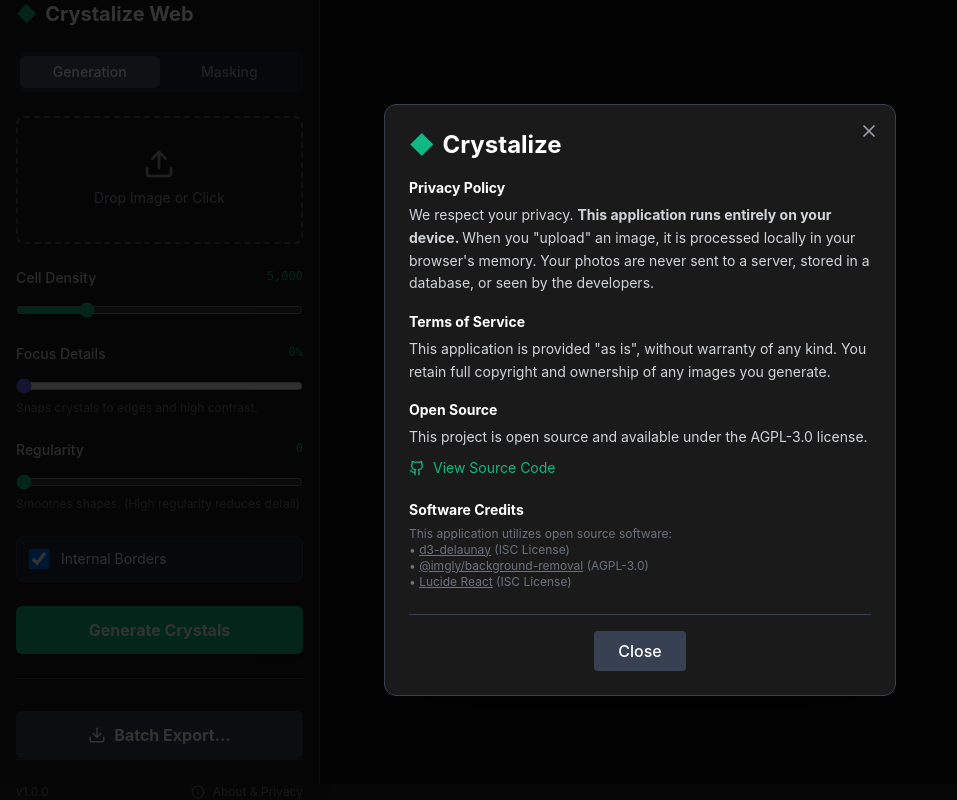
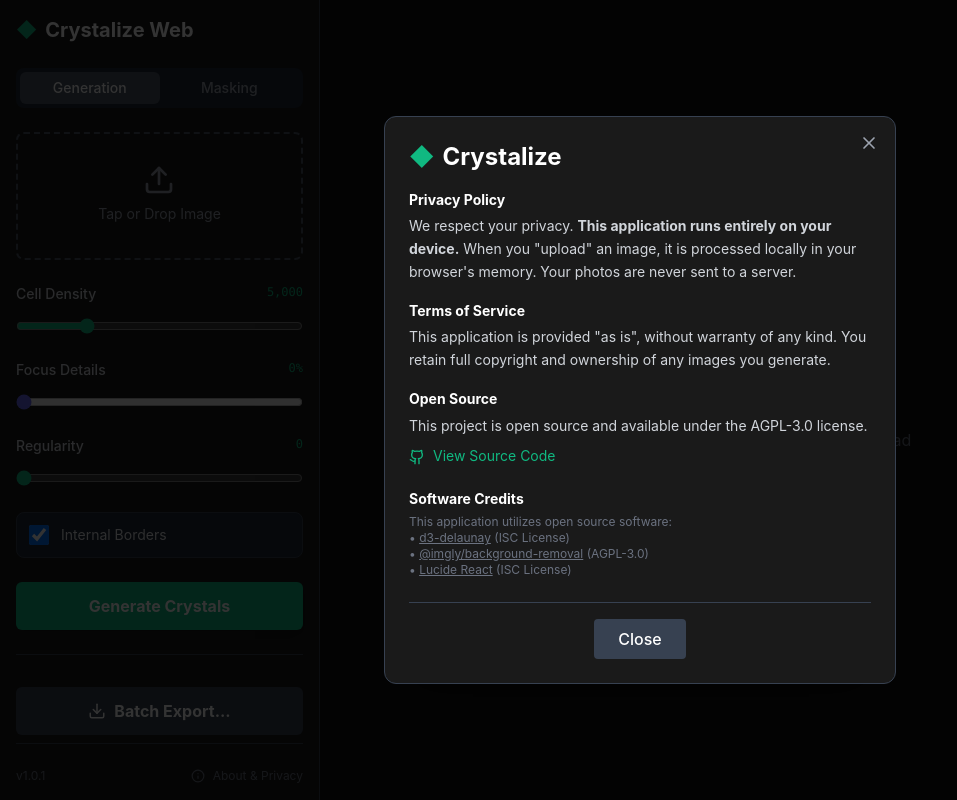
Before and after one commit to beanz-y/voronoi, a React (Vite) app in the folder crystalize-web/: page / in a window 1280 px wide. Both pictures are taken after a click on the button "About & Privacy". Shown: the whole page, without its empty margins (0-957 px from the left). Built offline with nearby package versions, Linux system fonts and the light colour scheme.

Commit message:
mobile qol updates
tap to upload
scrolling side bar

```diff
--- a/crystalize-web/src/App.jsx
+++ b/crystalize-web/src/App.jsx
@@ -1,7 +1,8 @@
 import React, { useState, useRef, useEffect, useCallback } from 'react';
 import {
     Upload, Image as ImageIcon, Eraser, Brush, Eye,
-  Sparkles, Download, X, RotateCcw, Undo, Redo, Trash2, Menu, Info, Github
+    Sparkles, Download, X, RotateCcw, Undo, Redo, Trash2, Menu,
+    Info, Github
 } from 'lucide-react';
 import { generateVoronoiPoints, renderCrystalLayer } from './lib/crystalizer';
 import { renderComposite } from './lib/compositor';
@@ -16,13 +17,13 @@ function App() {
   const [activeTab, setActiveTab] = useState('crystals');
   const [isAnalyzing, setIsAnalyzing] = useState(false);
   const [isSidebarOpen, setIsSidebarOpen] = useState(false);
-  const [showAboutModal, setShowAboutModal] = useState(false)
 
   // Settings
   const [showBorders, setShowBorders] = useState(true);
   const [viewOriginal, setViewOriginal] = useState(false);
   const [relaxation, setRelaxation] = useState(0);
   const [detailBias, setDetailBias] = useState(0);
+  const [showAboutModal, setShowAboutModal] = useState(false);
 
   // Masking
   const [currentTool, setCurrentTool] = useState('brush');
@@ -56,6 +57,9 @@ function App() {
   const isDrawing = useRef(false);
   const lastMousePos = useRef({ x: 0, y: 0 });
   const historyStack = useRef([]);
+
+  // NEW: Ref for File Input (to trigger from canvas)
+  const fileInputRef = useRef(null);
 
   // Touch Refs
   const lastTouchDistance = useRef(null);
@@ -95,7 +99,7 @@ function App() {
     };
   }, [historyIndex]);
 
-  // --- Logic & Helpers (Abbreviated) ---
+  // --- Logic & Helpers ---
   const saveHistorySnapshot = () => {
     if (!maskLayerRef.current) return;
     const ctx = maskLayerRef.current.getContext('2d');
@@ -284,7 +288,6 @@ function App() {
     return { x: cssX * scaleX, y: cssY * scaleY };
   };
 
-  // --- UPDATED: Pointer Events (Removed !viewOriginal Check) ---
   const onPointerDown = (e) => {
     if (e.pointerType === 'touch') return;
 
@@ -293,7 +296,6 @@ function App() {
       lastMousePos.current = { x: e.clientX, y: e.clientY };
       return;
     }
-    // FIX: Allow painting even if viewOriginal is true (removed !viewOriginal)
     if (e.button === 0 && activeTab === 'masking') {
       isDrawing.current = true;
       const { x, y } = getPointerPos(e.clientX, e.clientY);
@@ -312,7 +314,6 @@ function App() {
       lastMousePos.current = { x: e.clientX, y: e.clientY };
       return;
     }
-    // FIX: Allow painting even if viewOriginal is true (removed !viewOriginal)
     if (isDrawing.current && activeTab === 'masking') {
       const { x, y } = getPointerPos(e.clientX, e.clientY);
       paint(x, y);
@@ -331,7 +332,6 @@ function App() {
         const t = e.touches[0];
         lastMousePos.current = { x: t.clientX, y: t.clientY };
 
-      // FIX: Allow painting even if viewOriginal is true
         const shouldPaint = activeTab === 'masking' && !isSpaceHeld;
 
         if (shouldPaint) {
@@ -401,7 +401,6 @@ function App() {
     triggerRender();
   };
 
-  // FIX: Allow 'none' cursor (brush) even if viewOriginal is true
   const getCursor = () => {
     if (isPanning || isSpaceHeld) return 'cursor-grab active:cursor-grabbing';
     if (activeTab === 'masking') return 'cursor-none';
@@ -410,62 +409,24 @@ function App() {
 
   return (
     <div className="flex flex-col md:flex-row h-[100dvh] w-full bg-bg text-white overflow-hidden" onDrop={onDrop} onDragOver={onDragOver}>
-      {/* --- ABOUT / LEGAL MODAL --- */}
+
+      {/* ABOUT MODAL */}
       {showAboutModal && (
         <div className="fixed inset-0 z-[120] bg-black/80 flex items-center justify-center p-4">
             <div className="bg-panel border border-gray-700 rounded-xl p-6 w-full max-w-lg shadow-2xl relative overflow-y-auto max-h-[90vh]">
                 <button onClick={() => setShowAboutModal(false)} className="absolute top-4 right-4 text-gray-400 hover:text-white"><X size={20} /></button>
-
                 <h2 className="text-2xl font-bold mb-4 flex items-center gap-2"><span className="text-accent">◆</span> Crystalize</h2>
-
                 <div className="space-y-4 text-sm text-gray-300 leading-relaxed">
-              <section>
-                <h3 className="text-white font-bold mb-1">Privacy Policy</h3>
-                <p>
-                  We respect your privacy. <strong>This application runs entirely on your device. </strong>
-                  When you "upload" an image, it is processed locally in your browser's memory.
-                  Your photos are never sent to a server, stored in a database, or seen by the developers.
-                </p>
-              </section>
-
-              <section>
-                <h3 className="text-white font-bold mb-1">Terms of Service</h3>
-                <p>
-                  This application is provided "as is", without warranty of any kind.
-                  You retain full copyright and ownership of any images you generate.
-                </p>
-              </section>
-
+                    <section><h3 className="text-white font-bold mb-1">Privacy Policy</h3><p>We respect your privacy. <strong>This application runs entirely on your device.</strong> When you "upload" an image, it is processed locally in your browser's memory. Your photos are never sent to a server.</p></section>
+                    <section><h3 className="text-white font-bold mb-1">Terms of Service</h3><p>This application is provided "as is", without warranty of any kind. You retain full copyright and ownership of any images you generate.</p></section>
                     <section>
                         <h3 className="text-white font-bold mb-1">Open Source</h3>
-                <p>
-                  This project is open source and available under the AGPL-3.0 license.
-                </p>
-                <a
-                  href="https://github.com/beanz-y/voronoi"
-                  target="_blank"
-                  rel="noreferrer"
-                  className="inline-flex items-center gap-2 mt-2 text-accent hover:text-white transition"
-                >
-                  <Github size={16} />
-                  <span>View Source Code</span>
-                </a>
+                        <p>This project is open source and available under the AGPL-3.0 license.</p>
+                        <a href="hhttps://github.com/beanz-y/voronoi" target="_blank" rel="noreferrer" className="inline-flex items-center gap-2 mt-2 text-accent hover:text-white transition"><Github size={16} /><span>View Source Code</span></a>
                     </section>
-
-              <section>
-                <h3 className="text-white font-bold mb-1">Software Credits</h3>
-                <p className="text-xs text-gray-500">
-                  This application utilizes open source software:<br />
-                  • <a href="https://github.com/d3/d3-delaunay" target="_blank" rel="noreferrer" className="underline hover:text-accent">d3-delaunay</a> (ISC License)<br />
-                  • <a href="https://github.com/imgly/background-removal-js" target="_blank" rel="noreferrer" className="underline hover:text-accent">@imgly/background-removal</a> (AGPL-3.0)<br />
-                  • <a href="https://lucide.dev/license" target="_blank" rel="noreferrer" className="underline hover:text-accent">Lucide React</a> (ISC License)
-                </p>
-              </section>
+                    <section><h3 className="text-white font-bold mb-1">Software Credits</h3><p className="text-xs text-gray-500">This application utilizes open source software:<br/>• <a href="https://github.com/d3/d3-delaunay" target="_blank" rel="noreferrer" className="underline hover:text-accent">d3-delaunay</a> (ISC License)<br/>• <a href="https://github.com/imgly/background-removal-js" target="_blank" rel="noreferrer" className="underline hover:text-accent">@imgly/background-removal</a> (AGPL-3.0)<br/>• <a href="https://lucide.dev/license" target="_blank" rel="noreferrer" className="underline hover:text-accent">Lucide React</a> (ISC License)</p></section>
                 </div>
-
-            <div className="mt-6 pt-4 border-t border-gray-700 text-center">
-              <button onClick={() => setShowAboutModal(false)} className="px-6 py-2 bg-gray-700 hover:bg-gray-600 rounded text-white font-medium transition">Close</button>
-            </div>
+                <div className="mt-6 pt-4 border-t border-gray-700 text-center"><button onClick={() => setShowAboutModal(false)} className="px-6 py-2 bg-gray-700 hover:bg-gray-600 rounded text-white font-medium transition">Close</button></div>
             </div>
         </div>
       )}
@@ -477,24 +438,21 @@ function App() {
                 <button onClick={() => setShowExportModal(false)} className="absolute top-4 right-4 text-gray-400 hover:text-white"><X size={20} /></button>
                 <h2 className="text-xl font-bold mb-4">Batch Export</h2>
                 <div className="mb-4 space-y-3">
-              <div>
-                <label className="block text-xs font-bold text-gray-400 mb-1">Export Scale</label>
-                <div className="flex gap-2">{[1, 2, 4, 8].map(scale => (<button key={scale} onClick={() => setExportScale(scale)} className={`flex-1 py-2 rounded border font-bold text-sm transition ${exportScale === scale ? 'bg-accent border-accent text-white' : 'bg-gray-800 border-gray-700 text-gray-400 hover:bg-gray-700'}`}>{scale}x</button>))}</div>
-              </div>
+                    <div><label className="block text-xs font-bold text-gray-400 mb-1">Export Scale</label><div className="flex gap-2">{[1, 2, 4, 8].map(scale => (<button key={scale} onClick={() => setExportScale(scale)} className={`flex-1 py-2 rounded border font-bold text-sm transition ${exportScale === scale ? 'bg-accent border-accent text-white' : 'bg-gray-800 border-gray-700 text-gray-400 hover:bg-gray-700'}`}>{scale}x</button>))}</div></div>
                     <div><label className="block text-xs font-bold text-gray-400 mb-1">Watermark Text</label><input type="text" value={watermarkText} onChange={(e) => setWatermarkText(e.target.value)} placeholder="e.g. Acme Photography" className="w-full bg-gray-800 border border-gray-700 rounded p-2 text-sm text-white focus:border-accent outline-none" /></div>
                 </div>
                 <div className="space-y-3 mb-8">
-              <label className="flex items-center gap-3 p-3 bg-gray-800 rounded border border-gray-700 cursor-pointer hover:border-gray-600 transition"><input type="checkbox" checked={exportOpts.bm} onChange={e => setExportOpts({ ...exportOpts, bm: e.target.checked })} className="w-5 h-5 rounded border-gray-600 bg-gray-700 accent-accent" /><div className="font-bold text-sm">Border + Masked</div></label>
-              <label className="flex items-center gap-3 p-3 bg-gray-800 rounded border border-gray-700 cursor-pointer hover:border-gray-600 transition"><input type="checkbox" checked={exportOpts.bf} onChange={e => setExportOpts({ ...exportOpts, bf: e.target.checked })} className="w-5 h-5 rounded border-gray-600 bg-gray-700 accent-accent" /><div className="font-bold text-sm">Border + Full</div></label>
-              <label className="flex items-center gap-3 p-3 bg-gray-800 rounded border border-gray-700 cursor-pointer hover:border-gray-600 transition"><input type="checkbox" checked={exportOpts.nm} onChange={e => setExportOpts({ ...exportOpts, nm: e.target.checked })} className="w-5 h-5 rounded border-gray-600 bg-gray-700 accent-accent" /><div className="font-bold text-sm">No Border + Masked</div></label>
-              <label className="flex items-center gap-3 p-3 bg-gray-800 rounded border border-gray-700 cursor-pointer hover:border-gray-600 transition"><input type="checkbox" checked={exportOpts.nf} onChange={e => setExportOpts({ ...exportOpts, nf: e.target.checked })} className="w-5 h-5 rounded border-gray-600 bg-gray-700 accent-accent" /><div className="font-bold text-sm">No Border + Full</div></label>
+                     <label className="flex items-center gap-3 p-3 bg-gray-800 rounded border border-gray-700 cursor-pointer hover:border-gray-600 transition"><input type="checkbox" checked={exportOpts.bm} onChange={e => setExportOpts({...exportOpts, bm: e.target.checked})} className="w-5 h-5 rounded border-gray-600 bg-gray-700 accent-accent" /><div className="font-bold text-sm">Border + Masked</div></label>
+                     <label className="flex items-center gap-3 p-3 bg-gray-800 rounded border border-gray-700 cursor-pointer hover:border-gray-600 transition"><input type="checkbox" checked={exportOpts.bf} onChange={e => setExportOpts({...exportOpts, bf: e.target.checked})} className="w-5 h-5 rounded border-gray-600 bg-gray-700 accent-accent" /><div className="font-bold text-sm">Border + Full</div></label>
+                     <label className="flex items-center gap-3 p-3 bg-gray-800 rounded border border-gray-700 cursor-pointer hover:border-gray-600 transition"><input type="checkbox" checked={exportOpts.nm} onChange={e => setExportOpts({...exportOpts, nm: e.target.checked})} className="w-5 h-5 rounded border-gray-600 bg-gray-700 accent-accent" /><div className="font-bold text-sm">No Border + Masked</div></label>
+                     <label className="flex items-center gap-3 p-3 bg-gray-800 rounded border border-gray-700 cursor-pointer hover:border-gray-600 transition"><input type="checkbox" checked={exportOpts.nf} onChange={e => setExportOpts({...exportOpts, nf: e.target.checked})} className="w-5 h-5 rounded border-gray-600 bg-gray-700 accent-accent" /><div className="font-bold text-sm">No Border + Full</div></label>
                 </div>
                 <button onClick={handleBatchExport} disabled={isExporting} className="w-full py-3 bg-accent hover:bg-accentHover text-white font-bold rounded flex items-center justify-center gap-2">{isExporting ? "Zipping..." : <><Download size={18} /> Download ZIP</>}</button>
             </div>
         </div>
       )}
 
-      {/* FIX: Show Brush Cursor even if viewOriginal is true (removed !viewOriginal) */}
+      {/* BRUSH CURSOR */}
       {activeTab === 'masking' && !isPanning && !isSpaceHeld && imageSrc && (
         <div className="fixed pointer-events-none rounded-full border border-white mix-blend-difference z-50" style={{ left: cursorPos.x, top: cursorPos.y, width: brushSize * viewport.scale, height: brushSize * viewport.scale, transform: 'translate(-50%, -50%)', boxShadow: '0 0 2px 0 rgba(0,0,0,0.5)' }} />
       )}
@@ -508,45 +466,46 @@ function App() {
       </div>
 
       {/* SIDEBAR */}
+      {/* FIXED: Added 'overflow-y-auto' so content scrolls if it's too tall (e.g. on small phones or zoomed text).
+        FIXED: Added 'pb-20' or similar padding bottom to ensure last element isn't flush with edge
+      */}
       <div className={`
           fixed inset-y-0 left-0 w-80 bg-panel border-r border-gray-700 flex flex-col p-4 z-[100] shadow-2xl transition-transform duration-300 ease-in-out
-          md:relative md:translate-x-0
+          md:relative md:translate-x-0 overflow-y-auto
           ${isSidebarOpen ? 'translate-x-0' : '-translate-x-full md:translate-x-0'}
           mt-[60px] md:mt-0 h-[calc(100dvh-60px)] md:h-full
       `}>
-        <h1 className="text-xl font-bold mb-6 flex items-center gap-2 hidden md:flex"><span className="text-accent">◆</span> Crystalize Web</h1>        <div className="flex p-1 bg-gray-800 rounded-lg mb-6">
+        <h1 className="text-xl font-bold mb-6 flex items-center gap-2 hidden md:flex"><span className="text-accent">◆</span> Crystalize Web</h1>
+        <div className="flex p-1 bg-gray-800 rounded-lg mb-6 shrink-0">
           <button onClick={() => setActiveTab('crystals')} className={`flex-1 py-1.5 text-sm font-medium rounded-md transition ${activeTab === 'crystals' ? 'bg-gray-600' : 'text-gray-400'}`}>Generation</button>
           <button onClick={() => setActiveTab('masking')} className={`flex-1 py-1.5 text-sm font-medium rounded-md transition ${activeTab === 'masking' ? 'bg-gray-600' : 'text-gray-400'}`}>Masking</button>
         </div>
 
         {activeTab === 'crystals' && (
           <div className="space-y-6">
-            <div className="mb-4"><label className="flex flex-col items-center justify-center w-full h-32 border-2 border-gray-600 border-dashed rounded-lg cursor-pointer hover:bg-gray-800 transition"><div className="flex flex-col items-center justify-center pt-5 pb-6"><Upload className="w-8 h-8 mb-2 text-gray-400" /><p className="text-sm text-gray-400">Drop Image or Click</p></div><input type="file" className="hidden" accept="image/*" onChange={(e) => { handleFile(e.target.files[0]); setIsSidebarOpen(false); }} /></label></div>
+            <div className="mb-4">
+                <label className="flex flex-col items-center justify-center w-full h-32 border-2 border-gray-600 border-dashed rounded-lg cursor-pointer hover:bg-gray-800 transition">
+                    <div className="flex flex-col items-center justify-center pt-5 pb-6">
+                        <Upload className="w-8 h-8 mb-2 text-gray-400" />
+                        {/* CHANGED: Verbiage for better mobile/desktop hybrid UX */}
+                        <p className="text-sm text-gray-400">Tap or Drop Image</p>
+                    </div>
+                    {/* ADDED: Ref to input */}
+                    <input ref={fileInputRef} type="file" className="hidden" accept="image/*" onChange={(e) => {handleFile(e.target.files[0]); setIsSidebarOpen(false);}} />
+                </label>
+            </div>
             <div><div className="flex justify-between mb-2"><label className="text-sm font-medium text-gray-300">Cell Density</label><span className="text-xs text-accent font-mono">{density.toLocaleString()}</span></div><input type="range" min="500" max="20000" step="100" value={density} onChange={(e) => setDensity(Number(e.target.value))} className="w-full h-2 bg-gray-700 rounded-lg accent-accent" /></div>
-
-            {/* Focus Details Slider */}
-            <div>
-              <div className="flex justify-between mb-2"><label className="text-sm font-medium text-gray-300">Focus Details</label><span className="text-xs text-accent font-mono">{Math.round(detailBias * 100)}%</span></div>
-              <input type="range" min="0" max="1" step="0.1" value={detailBias} onChange={(e) => setDetailBias(Number(e.target.value))} className="w-full h-2 bg-gray-700 rounded-lg accent-indigo-500" />
-              <p className="text-xs text-gray-500 mt-1">Snaps crystals to edges and high contrast.</p>
-            </div>
-
-            {/* Regularity Slider */}
-            <div>
-              <div className="flex justify-between mb-2"><label className="text-sm font-medium text-gray-300">Regularity</label><span className="text-xs text-accent font-mono">{relaxation}</span></div>
-              <input type="range" min="0" max="10" step="1" value={relaxation} onChange={(e) => setRelaxation(Number(e.target.value))} className="w-full h-2 bg-gray-700 rounded-lg accent-accent" />
-              <p className="text-xs text-gray-500 mt-1">Smoothes shapes. (High regularity reduces detail)</p>
-            </div>
-
+            <div><div className="flex justify-between mb-2"><label className="text-sm font-medium text-gray-300">Focus Details</label><span className="text-xs text-accent font-mono">{Math.round(detailBias * 100)}%</span></div><input type="range" min="0" max="1" step="0.1" value={detailBias} onChange={(e) => setDetailBias(Number(e.target.value))} className="w-full h-2 bg-gray-700 rounded-lg accent-indigo-500" /></div>
+            <div><div className="flex justify-between mb-2"><label className="text-sm font-medium text-gray-300">Regularity</label><span className="text-xs text-accent font-mono">{relaxation}</span></div><input type="range" min="0" max="10" step="1" value={relaxation} onChange={(e) => setRelaxation(Number(e.target.value))} className="w-full h-2 bg-gray-700 rounded-lg accent-accent" /></div>
             <div className="space-y-3 bg-gray-800 p-3 rounded-lg border border-gray-700"><label className="flex items-center gap-3 cursor-pointer"><input type="checkbox" checked={showBorders} onChange={(e) => setShowBorders(e.target.checked)} className="w-5 h-5 rounded border-gray-600 text-accent focus:ring-accent bg-gray-700" /><span className="text-sm text-gray-200">Internal Borders</span></label></div>
-            <button onClick={() => { handleGenerate(); setIsSidebarOpen(false); }} disabled={!imageSrc || isProcessing} className="w-full py-3 px-4 rounded-md font-bold text-white bg-accent hover:bg-accentHover shadow-lg">{isProcessing ? 'Processing...' : 'Generate Crystals'}</button>
-            <div className="pt-8 border-t border-gray-700"><button onClick={() => { setShowExportModal(true); setIsSidebarOpen(false); }} disabled={!imageSrc || !crystalPointsRef.current} className={`w-full py-3 px-4 rounded-md font-bold text-white flex items-center justify-center gap-2 transition ${(!imageSrc || !crystalPointsRef.current) ? 'bg-gray-700 text-gray-500 cursor-not-allowed' : 'bg-gray-700 hover:bg-gray-600 hover:text-white'}`}><Download size={18} /><span>Batch Export...</span></button></div>
+            <button onClick={() => {handleGenerate(); setIsSidebarOpen(false);}} disabled={!imageSrc || isProcessing} className="w-full py-3 px-4 rounded-md font-bold text-white bg-accent hover:bg-accentHover shadow-lg">{isProcessing ? 'Processing...' : 'Generate Crystals'}</button>
+            <div className="pt-8 border-t border-gray-700"><button onClick={() => {setShowExportModal(true); setIsSidebarOpen(false);}} disabled={!imageSrc || !crystalPointsRef.current} className={`w-full py-3 px-4 rounded-md font-bold text-white flex items-center justify-center gap-2 transition ${(!imageSrc || !crystalPointsRef.current) ? 'bg-gray-700 text-gray-500 cursor-not-allowed' : 'bg-gray-700 hover:bg-gray-600 hover:text-white'}`}><Download size={18} /><span>Batch Export...</span></button></div>
           </div>
         )}
 
         {activeTab === 'masking' && (
           <div className="space-y-6">
-            <button onClick={() => { handleMagicSelect(); setIsSidebarOpen(false); }} disabled={isAnalyzing} className={`w-full py-3 px-4 rounded-md font-bold text-white shadow-lg flex items-center justify-center gap-2 transition ${isAnalyzing ? 'bg-indigo-800 cursor-wait' : 'bg-indigo-600 hover:bg-indigo-700'}`}>{isAnalyzing ? <><span className="animate-spin text-xl">⟳</span><span>Analyzing...</span></> : <><Sparkles size={18} /><span>Auto-Detect Subject</span></>}</button>
+            <button onClick={() => {handleMagicSelect(); setIsSidebarOpen(false);}} disabled={isAnalyzing} className={`w-full py-3 px-4 rounded-md font-bold text-white shadow-lg flex items-center justify-center gap-2 transition ${isAnalyzing ? 'bg-indigo-800 cursor-wait' : 'bg-indigo-600 hover:bg-indigo-700'}`}>{isAnalyzing ? <><span className="animate-spin text-xl">⟳</span><span>Analyzing...</span></> : <><Sparkles size={18} /><span>Auto-Detect Subject</span></>}</button>
             <div className="grid grid-cols-2 gap-2">
               <button onClick={() => setCurrentTool('brush')} className={`p-3 rounded flex flex-col items-center gap-2 border ${currentTool === 'brush' ? 'bg-accent border-accent' : 'bg-gray-800 border-gray-700'}`}><Brush size={20} /><span className="text-xs font-bold">Brush</span></button>
               <button onClick={() => setCurrentTool('eraser')} className={`p-3 rounded flex flex-col items-center gap-2 border ${currentTool === 'eraser' ? 'bg-red-500 border-red-500' : 'bg-gray-800 border-gray-700'}`}><Eraser size={20} /><span className="text-xs font-bold">Eraser</span></button>
@@ -558,15 +517,9 @@ function App() {
           </div>
         )}
 
-        {/* NEW: Footer Area in Sidebar */}
-        <div className="mt-auto pt-6 border-t border-gray-700 flex justify-between items-center text-gray-500">
-          <span className="text-xs">v1.0.0</span>
-          <button
-            onClick={() => { setShowAboutModal(true); setIsSidebarOpen(false); }}
-            className="flex items-center gap-2 text-xs hover:text-accent transition"
-          >
-            <Info size={14} /> <span>About & Privacy</span>
-          </button>
+        <div className="mt-auto pt-6 border-t border-gray-700 flex justify-between items-center text-gray-500 shrink-0">
+            <span className="text-xs">v1.0.1</span>
+            <button onClick={() => { setShowAboutModal(true); setIsSidebarOpen(false); }} className="flex items-center gap-2 text-xs hover:text-accent transition"><Info size={14} /> <span>About & Privacy</span></button>
         </div>
       </div>
 
@@ -583,7 +536,17 @@ function App() {
         onTouchMove={handleTouchMove}
         onTouchEnd={handleTouchEnd}
       >
-        {!imageSrc && <div className="absolute inset-0 flex flex-col items-center justify-center text-gray-500 pointer-events-none"><ImageIcon className="w-16 h-16 mb-4 opacity-20" /><p>Drag & Drop Image Here</p></div>}
+        {/* FIX: Interactive Empty State (Click triggers upload) */}
+        {!imageSrc && (
+            <div
+                onClick={() => fileInputRef.current?.click()} // Trigger the hidden input
+                className="absolute inset-0 flex flex-col items-center justify-center text-gray-500 cursor-pointer"
+            >
+                <ImageIcon className="w-16 h-16 mb-4 opacity-20" />
+                <p>Drag & Drop or Tap to Upload</p>
+            </div>
+        )}
+
         <img ref={imgRef} src={imageSrc} alt="" className="hidden" onLoad={onImageLoad} />
         <div style={{ transform: `translate(${viewport.x}px, ${viewport.y}px) scale(${viewport.scale})`, transformOrigin: '0 0', willChange: 'transform' }} className="inline-block origin-top-left">
             <canvas ref={canvasRef} className={`shadow-2xl border border-gray-800 ${!imageSrc ? 'hidden' : 'block'}`} />
```
Lines whose indentation alone changed are shown as unchanged.
